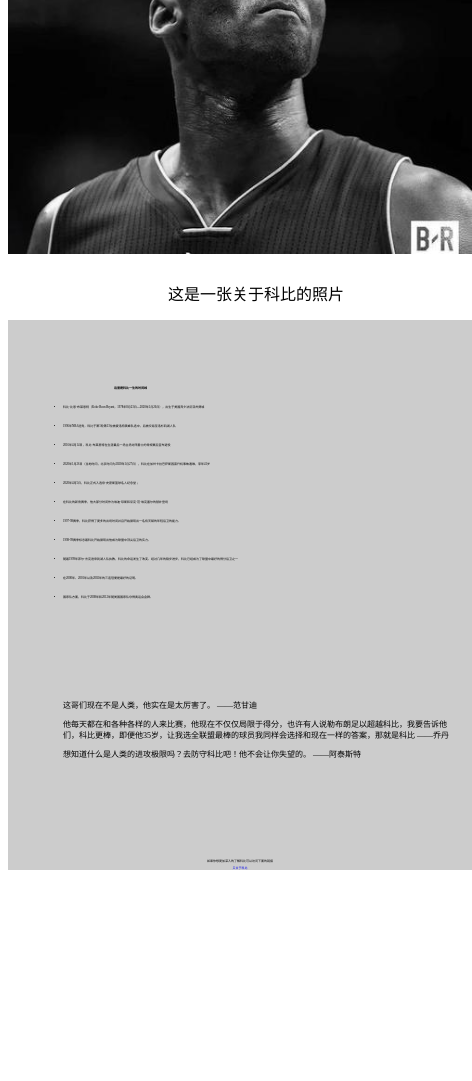
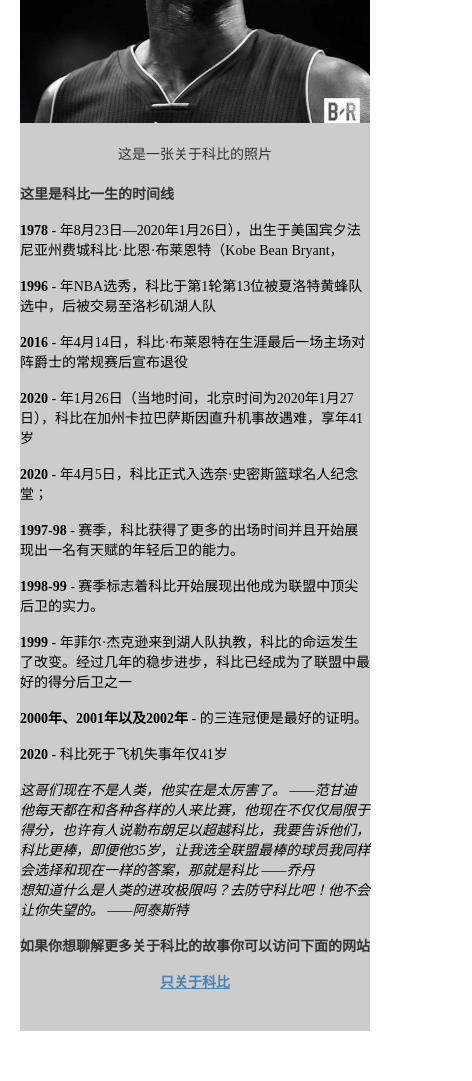
Before and after one commit to thewq123/KEBE-8-vs-24, a plain HTML site: page index.html in a window 390 px wide. Shown: the part 418-1499 px from the top of the page, 472 px wide, since content can reach past the window. Before the commit the page ends 1288 px from the top, so only its background shows below. Drawn offline with Linux system fonts and the light colour scheme; files that its build step writes are made by us from their sources.

Commit message:
新的Index

```diff
--- a/index.html
+++ b/index.html
@@ -1,150 +1,126 @@
-<!DOCTYPE html>
+<!DOCTYPE HTML>
 <html lang="en">
 <head>
     <meta charset="UTF-8">
     <meta http-equiv="X-UA-Compatible" content="IE=edge">
     <meta name="viewport" content="width=device-width, initial-scale=1.0">
-    <title>科比我们向你致敬</title>
-    <style>
-        @media screen and (max-width: 460px){
-            body {
-                font-size: 3px;
-            }
-        }
-        body {
-            background-color: #fff;
-            height: 1200px;
-            box-sizing: boder-box;
-            font-size: px;
-            box-sizing:border-box;
-        }
-        .w {
-            width: 500px;
-        }
-        .main {
-            background-color: #ccc;
-            width: 29rem;
-            margin: 0 auto;
-        }
-        .title {
-            width: 29rem;
-        }
-        .title h1{
-            position: relative;
-            height: 100px;
-            width: 100%;
-            text-align: center;
-            line-height: 86px;
-            font-size: 2rem;
-        }
-        .title p{
-            display: block;
-            font-size: 5px;
-            position: absolute;
-            top: 4.4rem;
-            left: 14rem;
-        }
+    <title>Document</title>
+    <!-- 引入文件 -->
+    <link rel="stylesheet" href="/index.css">
 
-        .image {
-            width: 100%;
-            font-size: 16px;
-            background-color: #fff;
-        }
-
-         .image img {
-             width: 29rem;
-            display: block;
-           max-width: 100%;
-           margin: 0 auto;
-           height: auto;
-        }
-        .img-caption p {
-            display: block;
-            margin-left: 10rem;
-            /* line-height: 100%; */
-            height: 50px;
-            line-height: 50px;
-        }
-        .kongbai {
-            height: 50px;
-            width: 100%;
-            background-color: #fff;
-        }
-
-        .tribute-info{
-            margin-top: 66px;
-        }
-
-        .tribute-info h4 {
-            margin-left: 106px;
-        }
-
-        .tribute-info ul li {
-            margin: 15px;
-        }
-
-        .tribute-info ul .li-p {
-            margin-top: 100px;
-            list-style: none;
-            font-size: 8px;
-        }
-        footer {
-            text-align: center;
-            margin-top: 100px;
-            margin-bottom: 200px;
-        }
-
-    </style>
 </head>
 <body>
-    <div class="kongbai1"></div>
-    <!-- 开头部分 -->
+    <!-- 基于奥特曼兄弟的文件进行的重置 -->
     <div class="main">
-        <div class="title">
-
-            <h1>KOBE BRYANT</h1>
+        <div class="header">
+            <h1 id="title">
+                KOBE BRYANT
+            </h1>
             <p>这是一个伟大的男人</p>
         </div>
-        <div class="kongbai"></div>
-        <div class="image">
-            <img src="images/fcc-kebi.jpg" alt="">
 
-            <div class="img-caption" alt="">
-                <p>这是一张关于科比的照片</p>
+        <div id="img-div">
+            <img src="/images/fcc-kebi.jpg" alt="" id="image">
+            <div id="img-caption">
+                这是一张关于科比的照片
             </div>
         </div>
 
-        <!-- 科比的相关信息部分 -->
-        <nav class="tribute-info">
+        <div id="img-tribute-info">
             <h4>这里是科比一生的时间线</h4>
             <ul>
-                <li>科比·比恩·布莱恩特（Kobe Bean Bryant，1978年8月23日—2020年1月26日），出生于美国宾夕法尼亚州费城</li>
-                <li>1996年NBA选秀，科比于第1轮第13位被夏洛特黄蜂队选中，后被交易至洛杉矶湖人队</li>
-                <li>2016年4月14日，科比·布莱恩特在生涯最后一场主场对阵爵士的常规赛后宣布退役</li>
-                <li>2020年1月26日（当地时间，北京时间为2020年1月27日），科比在加州卡拉巴萨斯因直升机事故遇难，享年41岁</li>
-                <li>2020年4月5日，科比正式入选奈·史密斯篮球名人纪念堂；</li>
-                <li>在科比的新秀赛季，他大部分时间作为埃迪·琼斯和尼克·范·埃克塞尔的替补登场</li>
-                <li>1997-98赛季，科比获得了更多的出场时间并且开始展现出一名有天赋的年轻后卫的能力。</li>
-                <li>1998-99赛季标志着科比开始展现出他成为联盟中顶尖后卫的实力。</li>
-                <li>随着1999年菲尔·杰克逊来到湖人队执教，科比的命运发生了改变。经过几年的稳步进步，科比已经成为了联盟中最好的得分后卫之一</li>
-                <li>在2000年、2001年以及2002年的三连冠便是最好的证明。</li>
-                <li>国家队方面，科比于2008年和2012年随美国国家队夺得奥运会金牌。</li>
+                <li>
+                    <strong>
+                        1978
+                    </strong>
+                    - 年8月23日—2020年1月26日），出生于美国宾夕法尼亚州费城科比·比恩·布莱恩特（Kobe Bean Bryant，
+                </li>
+                <li>
+                    <strong>
+                        1996
+                    </strong>
+                    - 年NBA选秀，科比于第1轮第13位被夏洛特黄蜂队选中，后被交易至洛杉矶湖人队
+                </li>
+                <li>
+                    <strong>
+                        2016
+                    </strong>
+                    - 年4月14日，科比·布莱恩特在生涯最后一场主场对阵爵士的常规赛后宣布退役
+                </li>
+                <li>
+                    <strong>
+                        2020
+                    </strong>
+                    - 年1月26日（当地时间，北京时间为2020年1月27日），科比在加州卡拉巴萨斯因直升机事故遇难，享年41岁
+                </li>
+                <li>
+                    <strong>
+                        2020
+                    </strong>
+                    - 年4月5日，科比正式入选奈·史密斯篮球名人纪念堂；
+                </li>
+                <li>
+                    <strong>
+                        1997-98
+                    </strong>
+                    - 赛季，科比获得了更多的出场时间并且开始展现出一名有天赋的年轻后卫的能力。
+                </li>
+                <li>
+                    <strong>
+                        1998-99
+                    </strong>
+                    - 赛季标志着科比开始展现出他成为联盟中顶尖后卫的实力。
+                </li>
+                <li>
+                    <strong>
+                        1999
+                    </strong>
+                    - 年菲尔·杰克逊来到湖人队执教，科比的命运发生了改变。经过几年的稳步进步，科比已经成为了联盟中最好的得分后卫之一
+                </li>
+                <li>
+                    <strong>
+                        2000年、2001年以及2002年
+                    </strong>
+                    - 的三连冠便是最好的证明。
+                </li>
 
                 <li class="li-p">
-                    <p>这哥们现在不是人类，他实在是太厉害了。 ——范甘迪</p>
-                    <p>他每天都在和各种各样的人来比赛，他现在不仅仅局限于得分，也许有人说勒布朗足以超越科比，我要告诉他们，科比更棒，即便他35岁，让我选全联盟最棒的球员我同样会选择和现在一样的答案，那就是科比 ——乔丹</p>
-                    <p>想知道什么是人类的进攻极限吗？去防守科比吧！他不会让你失望的。 ——阿泰斯特 </p>
+                    <li>
+                        <strong>
+                            2020
+                        </strong>
+                        - 科比死于飞机失事年仅41岁
+                    </li>
+
+                    <li class="li-p">
+
+                    <p>
+                        <i>
+                            这哥们现在不是人类，他实在是太厉害了。 ——范甘迪
+                        </i>
+                    </p>
+                    <p>
+                        <i>
+                            他每天都在和各种各样的人来比赛，他现在不仅仅局限于得分，也许有人说勒布朗足以超越科比，我要告诉他们，科比更棒，即便他35岁，让我选全联盟最棒的球员我同样会选择和现在一样的答案，那就是科比 ——乔丹
+                        </i>
+                    </p>
+                    <p>
+                        <i>
+                            想知道什么是人类的进攻极限吗？去防守科比吧！他不会让你失望的。 ——阿泰斯特
+                        </i>
+                    </p>
                 </li>
             </ul>
 
-        </nav>
-
-        <!-- footer部分-->
-        <footer>
-            <p>如果你想更加深入的了解科比可以访问下面的链接</p>
-            <a href="https://baike.baidu.com/item/%E7%A7%91%E6%AF%94%C2%B7%E5%B8%83%E8%8E%B1%E6%81%A9%E7%89%B9/318773?fromtitle=%E7%A7%91%E6%AF%94&fromid=133066&fr=aladdin" target="target_blank" class="tribute-info">只关于科比</a>
-        </footer>
-
+            <footer>
+                <h4>
+                    如果你想聊解更多关于科比的故事你可以访问下面的网站
+                    <a href="https://baike.baidu.com/item/%E7%A7%91%E6%AF%94%C2%B7%E5%B8%83%E8%8E%B1%E6%81%A9%E7%89%B9/318773?fromtitle=%E7%A7%91%E6%AF%94&fromid=133066&fr=aladdin" class="tribute-link" target="_blank">
+                        <br/>只关于科比
+                    </a>
+                </h4>
+            </footer>
+        </div>
 
 
 
```
